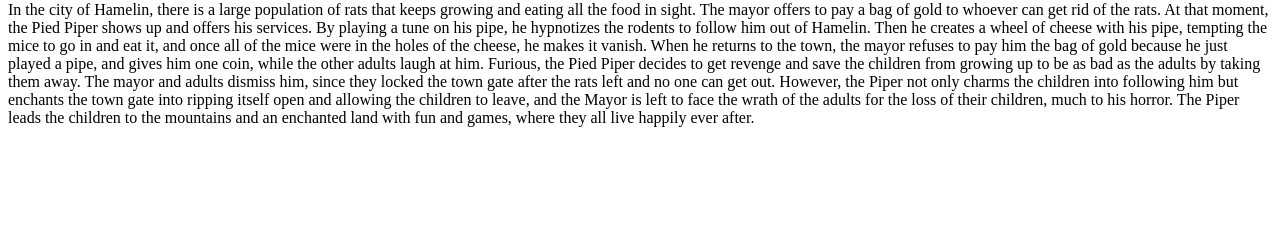
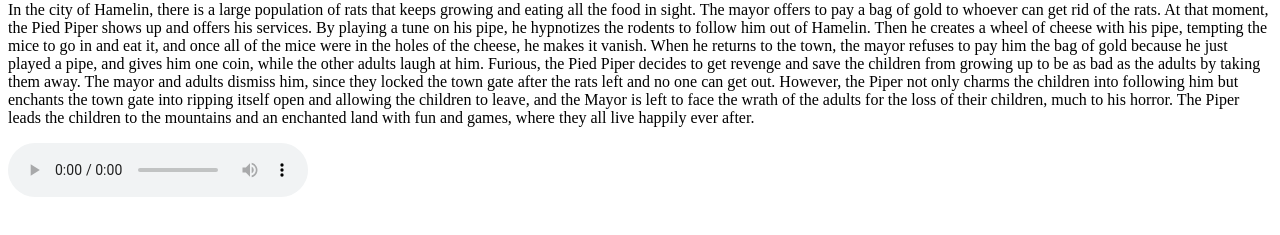
Before and after one commit to ndrefg/rats, a plain HTML site: page index.html in a window 1280 px wide. Shown: the part 79-314 px from the top of the page. Drawn offline with Linux system fonts and the light colour scheme.

Commit message:
Update index.html

```diff
--- a/index.html
+++ b/index.html
@@ -11,4 +11,9 @@ When he returns to the town, the mayor refuses to pay him the bag of gold becaus
 The mayor and adults dismiss him, since they locked the town gate after the rats left and no one can get out. However, the Piper not only charms the children into following him but enchants the town gate into ripping itself open and allowing the children to leave, and the Mayor is left to face the wrath of the adults for the loss of their children, much to his horror. The Piper leads the children to the mountains and an enchanted land with fun and games, where they all live happily ever after. </p>
 
 </body>
+   <audio controls>
+
+  <source src="piedpiper.mp3" type="audio/mpeg">
+Your browser does not support the audio element.
+</audio>
 </html>
```
